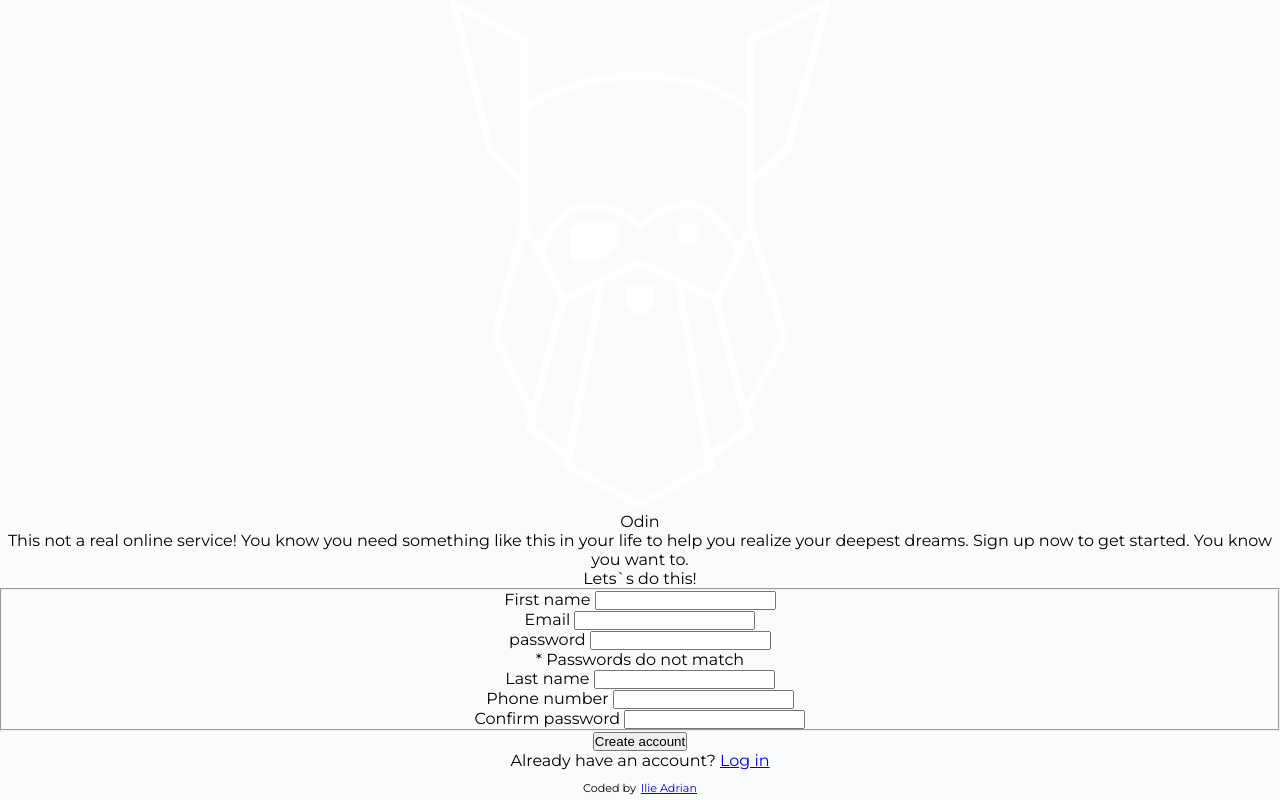
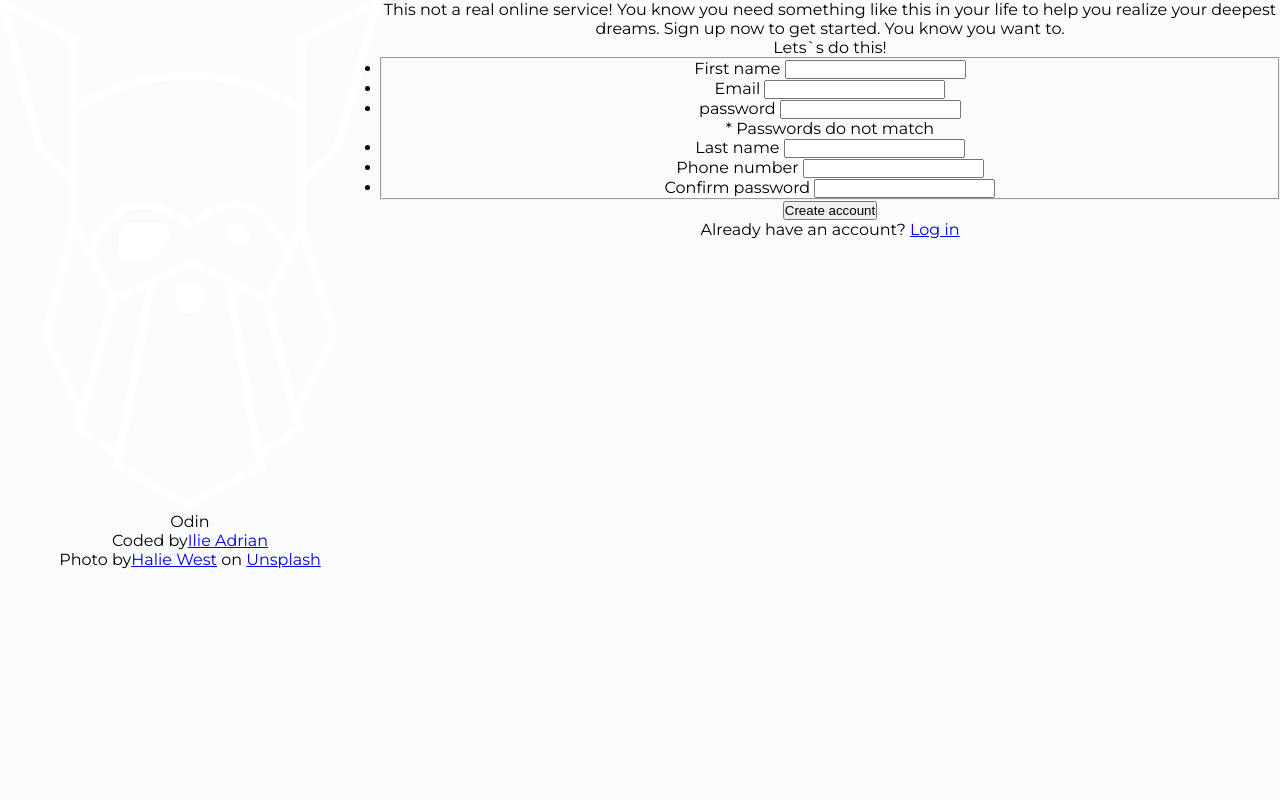
Before and after one commit to ilieadrian/TOP-Project-Sign-up-Form, a plain HTML site: page index.html in a window 1280 px wide. Drawn offline with Linux system fonts and the light colour scheme.

Commit message:
work @ html form

```diff
--- a/index.html
+++ b/index.html
@@ -7,7 +7,7 @@
     <link rel="preconnect" href="https://fonts.gstatic.com" crossorigin>
     <link href="https://fonts.googleapis.com/css2?family=Montserrat:wght@400;500;600;700&display=swap" rel="stylesheet">
     <link rel="stylesheet" href="style.css">
-    <title>Project starter</title>
+    <title>Sign-up form / TOP exercise</title>
 </head>
 <body>
     <div class="hero-container">
@@ -16,7 +16,10 @@
             <p class="logo-text">Odin</p>
         </div>
 
-        <p class="attribution">Coded by<a href="http://ilieadrian.com">Ilie Adrian</a></p>
+        <div class="attribution-container"></div>
+            <p class="attribution">Coded by<a href="http://ilieadrian.com">Ilie Adrian</a></p>
+            <p class="attribution">Photo by<a href="https://unsplash.com/@haliewestphoto">Halie West</a> on <a href="https://unsplash.com/photos/green-leaf-plant-in-close-up-photography-25xggax4bSA">Unsplash</a></p>
+        </div>
     </div>
     <div class="form-container">
         <p class="form-about">
--- a/style.css
+++ b/style.css
@@ -24,10 +24,11 @@ html {
 body {
     min-height: 100vh;
     height: 100vh;
+    width: 1=00%;
     font-family: 'Montserrat', sans-serif;
     background-color: #F9FBFC;
     display: flex;
-    flex-direction: column;
+    flex-direction: row;
     margin: 0 auto;
     position: relative;
     text-align: center;
@@ -52,16 +53,16 @@ body {
 
 /* Footer */
 .attribution {
-    text-align: center;
+    /* text-align: center;
     width: 100%;
     padding-bottom: 0.3rem;
     font-size: 0.7rem;
     position: absolute;
     bottom: 0;
     left: 0;
-    z-index: 999;
+    z-index: 999; */
 }
 
 .attribution a {
-    margin-left: 0.3rem;
+    /* margin-left: 0.3rem; */
 }
```
